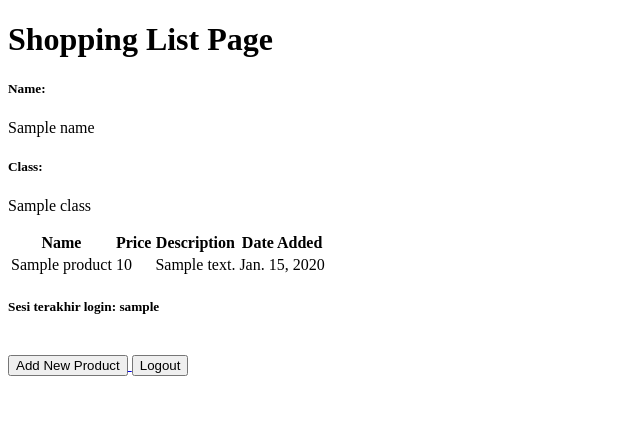
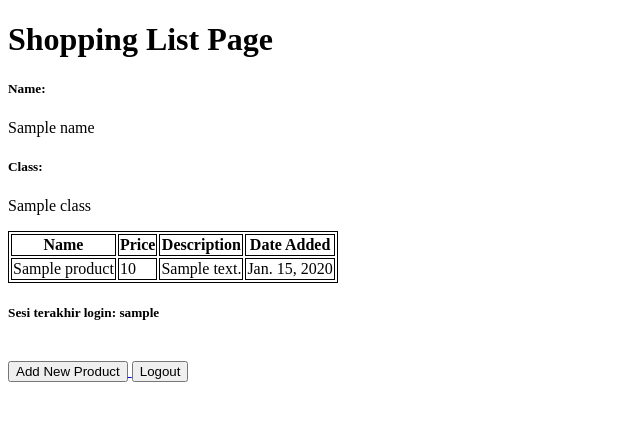
Before and after one commit to dimashn04/shopping-list, a Django app: template main/templates/main.html in a window 1280 px wide. Shown: the top 421 px of the page, without its empty margins (0-640 px from the left). Run offline with Django 4.2, Linux system fonts and the light colour scheme; tables that the repository leaves empty hold one stand-in row (values such as "Sample post"); the template is opened without the code that fills it: values that come from a table or form of the project are taken from there, most other values are stand-ins (such as "Sample title", 1, 10 or a date in 2020).

Commit message:
Done Tutorial 3

```diff
--- a/main/templates/main.html
+++ b/main/templates/main.html
@@ -1,6 +1,12 @@
 {% extends 'base.html' %}
 
 {% block content %}
+    <style>
+        table, th, td {
+            border: 1px solid black;
+        }
+    </style>
+
     <h1>Shopping List Page</h1>
 
     <h5>Name:</h5>
```
